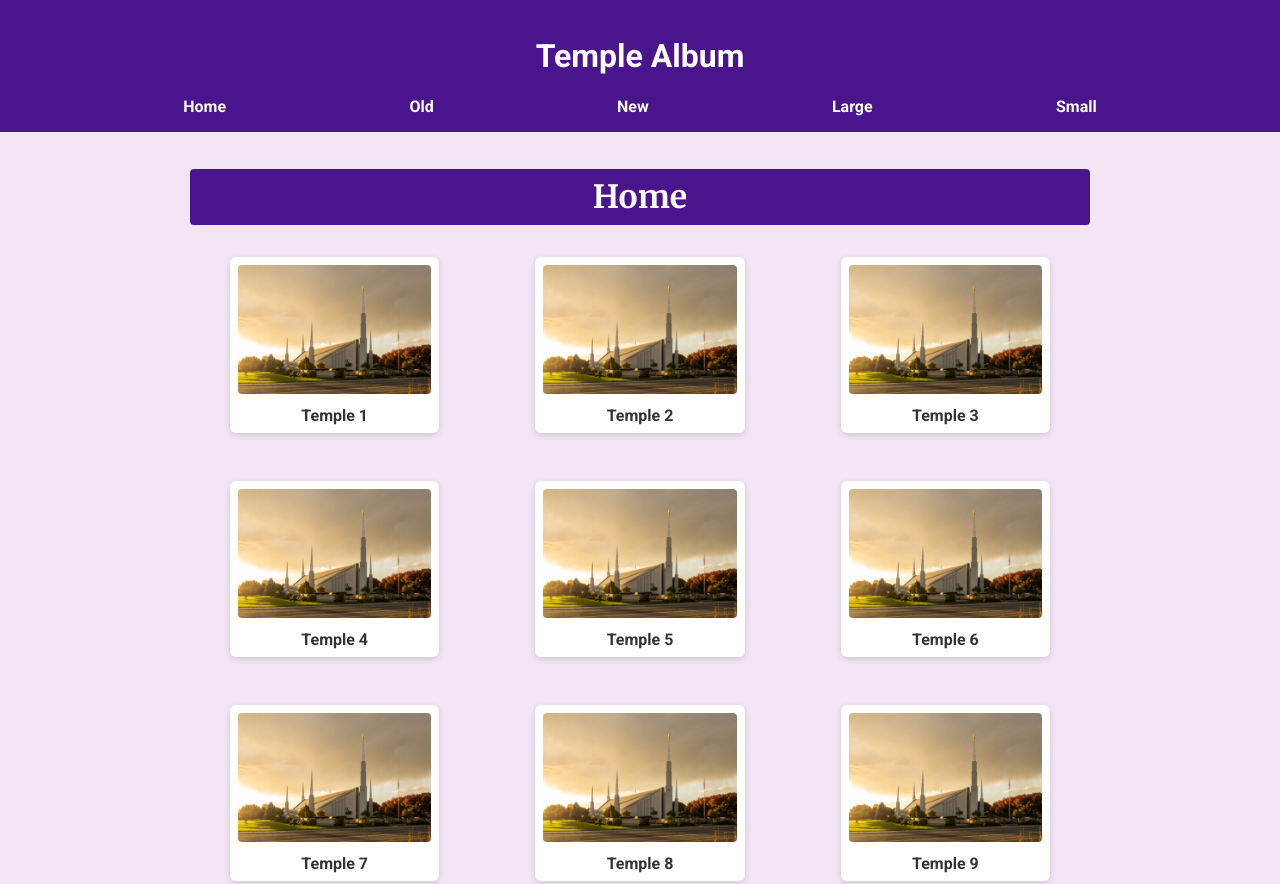
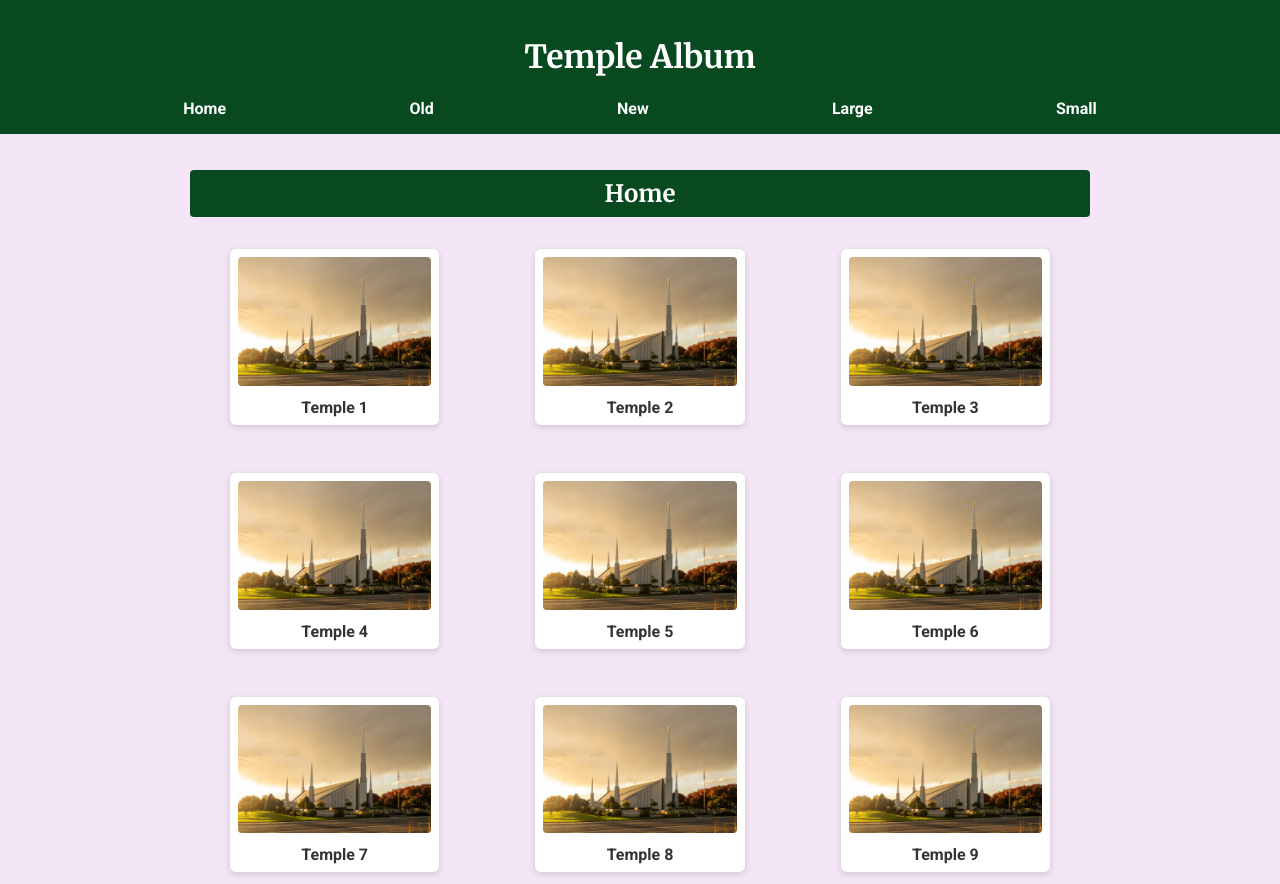
Before and after one commit to gabrielmurillocmyk/wdd131, a plain HTML site: page temples.html in a window 1280 px wide. Shown: the top 884 px of the page. Drawn offline with Linux system fonts and the light colour scheme.

Commit message:
Last update

```diff
--- a/styles/temples.css
+++ b/styles/temples.css
@@ -1,21 +1,20 @@
-/* Google Fonts */
-@import url('https://fonts.googleapis.com/css2?family=Roboto:wght@400;700&family=Merriweather:wght@400;700&display=swap');
-
-:root {
-  --primary: #4a148c;   /* deep purple */
-  --secondary: #f3e5f5; /* lavender */
-  --accent: #ff6f00;    /* orange */
-  --text: #333;
-}
-
 body {
   font-family: 'Roboto', sans-serif;
   margin: 0;
   background: var(--secondary);
   color: var(--text);
 }
+h1, h2 {
+  font-family: 'Merriweather', serif;
+}
 
-/* Header */
+:root {
+  --primary: #09491f;   /* deep green */
+  --secondary: #f3e5f5; /* lavender */
+  --accent: #63578f;    /* orange */
+  --text: #333;
+}
+
 header {
   background: var(--primary);
   color: white;
@@ -65,7 +64,7 @@
   padding: 1rem;
 }
 
-main h1 {
+main h2 {
   text-align: center;
   font-family: 'Merriweather', serif;
   margin-bottom: 1rem;
--- a/temples.html
+++ b/temples.html
@@ -6,6 +6,9 @@
     <title>Temple Album</title>
     <meta name="description" content="WDD 131 - Temple Album | Gabriel Murillo | Beautiful Temples.">
     <meta name="author" content="Gabriel Murillo">
+    <link rel="preconnect" href="https://fonts.googleapis.com">
+    <link rel="preconnect" href="https://fonts.gstatic.com" crossorigin>
+    <link href="https://fonts.googleapis.com/css2?family=Roboto:wght@400;700&family=Merriweather:wght@400;700&display=swap" rel="stylesheet">
 
     <link rel="stylesheet" href="styles/temples.css">
     <link rel="stylesheet" href="styles/temples-large.css">
@@ -26,7 +29,7 @@
         </nav>
     </header>
     <main>
-    <h1>Home</h1>
+    <h2>Home</h2>
     <section class="temple-grid">
     <figure>
       <img src="images/temple-placeholder.jpg" alt="Temple placeholder">
```
